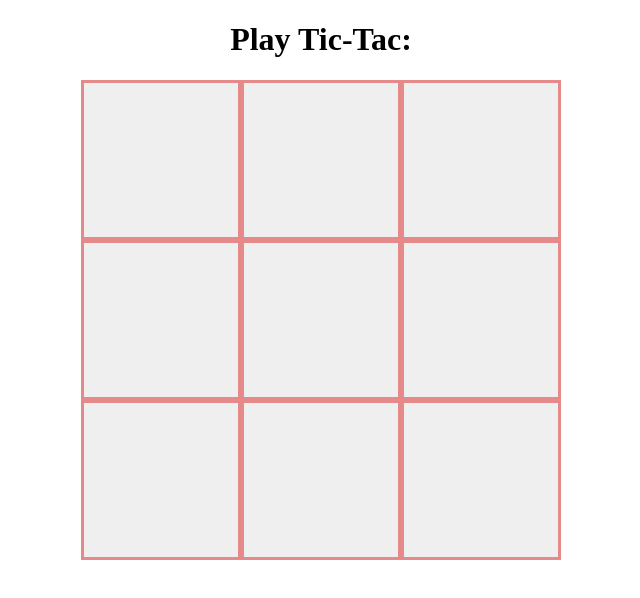
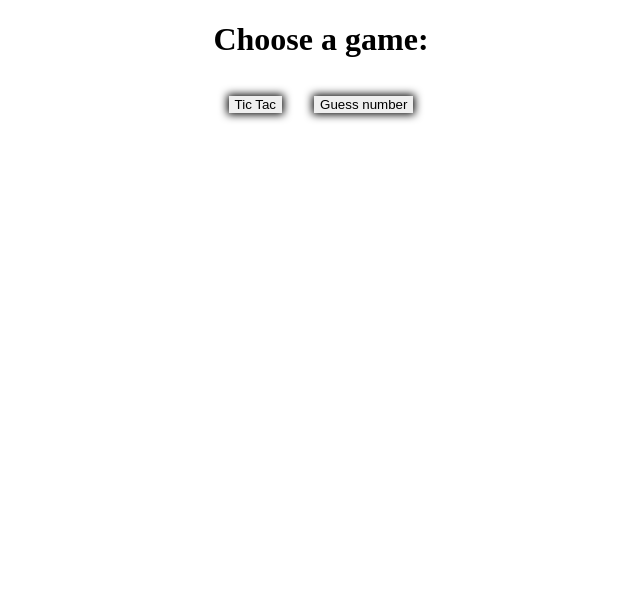
Before and after one commit to CatalinaSorina/Old-games-with-React, a React (Create React App) app: page / in a window 1280 px wide. Shown: the top 598 px of the page, without its empty margins (319-959 px from the left). Built offline with nearby package versions, Linux system fonts and the light colour scheme.

Commit message:
guess number

```diff
--- a/src/App.css
+++ b/src/App.css
@@ -1,3 +1,13 @@
 .App {
   text-align: center;
+  cursor: default;
 }
+
+.gameButton {
+  margin:1rem;
+  box-shadow: 0 0 0.5rem 0.1rem black;
+  border:none;
+  outline-color: yellow;
+}.gameButton:hover {
+  background-color: yellow;
+}
--- a/src/App.js
+++ b/src/App.js
@@ -2,19 +2,28 @@ import React from 'react';
 import './App.css';
 
 import TicTacTable from './components/Tic-Tac/TicTacTable';
+import GuessNumber from './components/GuessNumber/GuessNumber';
 
 class App extends React.Component {
 	constructor() {
 		super();
 		this.state = {
+			component:''
 		};
+	}
+
+	choosedGame = (game) => {
+		let component=(game==='tic-tac')? <TicTacTable />:<GuessNumber />;
+		this.setState({component:component});
 	}
 
 	render() {
 		return (
 			<div className="App">
-				<h1>Play Tic-Tac:</h1>
-				<TicTacTable />
+				<h1>Choose a game:</h1>
+				<button className="gameButton" onClick={()=>this.choosedGame('tic-tac')}>Tic Tac</button>
+				<button className="gameButton" onClick={()=>this.choosedGame('guess-num')}>Guess number</button>
+				{this.state.component}
 			</div>
 		);
 	}
--- /dev/null
+++ b/src/components/GuessNumber/GuessNumber.js
@@ -0,0 +1,21 @@
+import React from 'react';
+
+class GuessNumber extends React.Component {
+    guess = () => {
+        let nrFloat=(Math.random()*100);
+        let nr=nrFloat-(nrFloat%1);
+        const numGuessed=document.querySelector("number").value;
+        (nr===numGuessed)? console.log("guessed"):console.log(nr+" was the right number");
+    }
+
+    render(){
+        return(
+            <div>
+                <input id="number" placeholder="number"/>
+                <button onClick={this.guess}>GUESS</button>
+            </div>
+        )
+    };
+}
+
+export default GuessNumber;
```
